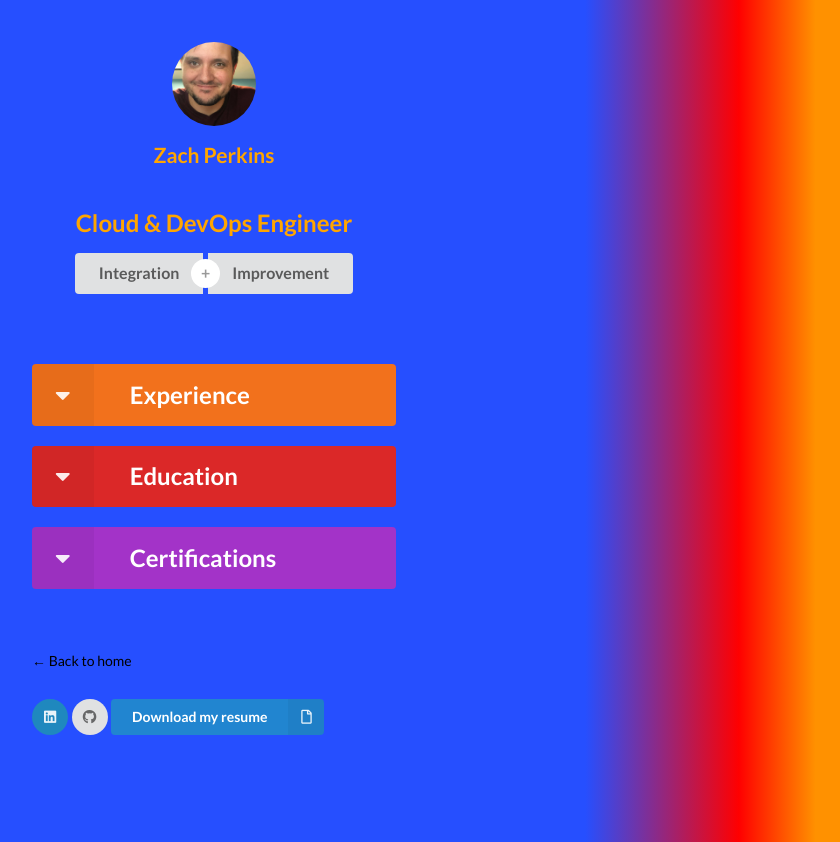
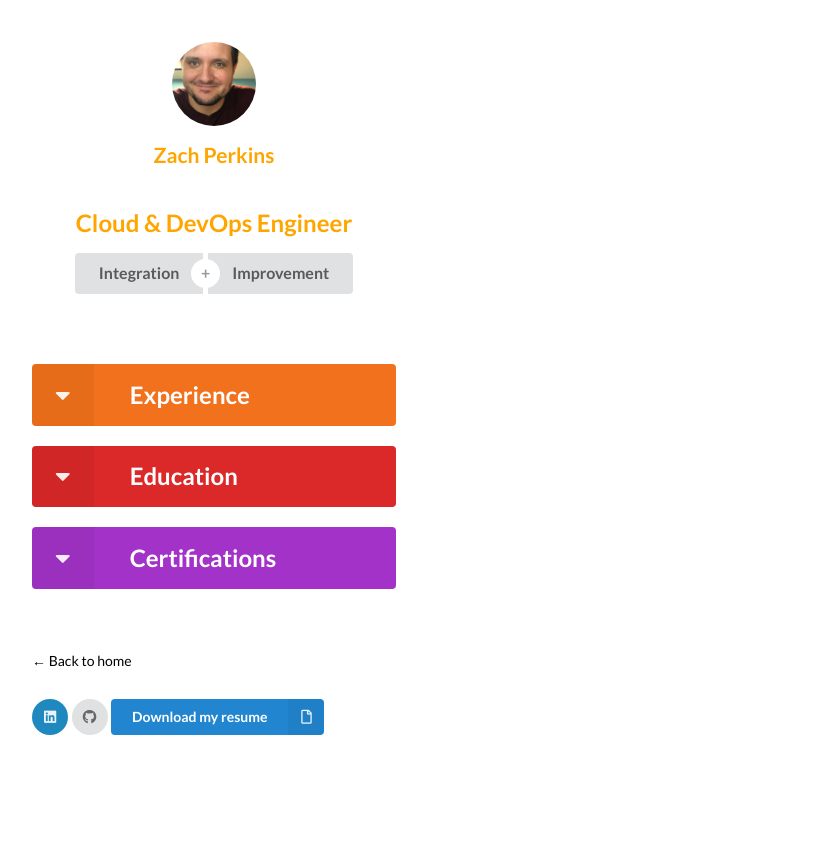
Before and after one commit to partofaplan/lab-nodejs-app, a Next.js app: page /posts/portfolio in a window 1280 px wide. Shown: the whole page, without its empty margins (426-1266 px from the left). Built offline with nearby package versions, Linux system fonts and the light colour scheme.

Commit message:
removed gradient background, because it looks dumb

```diff
--- a/styles/global.css
+++ b/styles/global.css
@@ -6,10 +6,6 @@ body {
     line-height: 1.6;
     font-size: 18px;
     height: 100vh;
-    background: rgb(38,79,255);
-    background: linear-gradient(90deg, rgba(38,79,255,1) 79%, rgba(255,0,0,1) 91%, rgba(255,145,0,1) 97%);
-    background-position: center center;
-    background-size: auto 100%;
 }
 * {
     box-sizing: border-box;
@@ -29,9 +25,5 @@ img {
 }
 
 .page-background-1 {
-    height: 100vh;
-    background: rgb(38,79,255);
-    background: linear-gradient(90deg, rgba(38,79,255,1) 79%, rgba(255,0,0,1) 91%, rgba(255,145,0,1) 97%);
-    background-size: auto 100%;
-    background-position: center center;
+
 }
```
